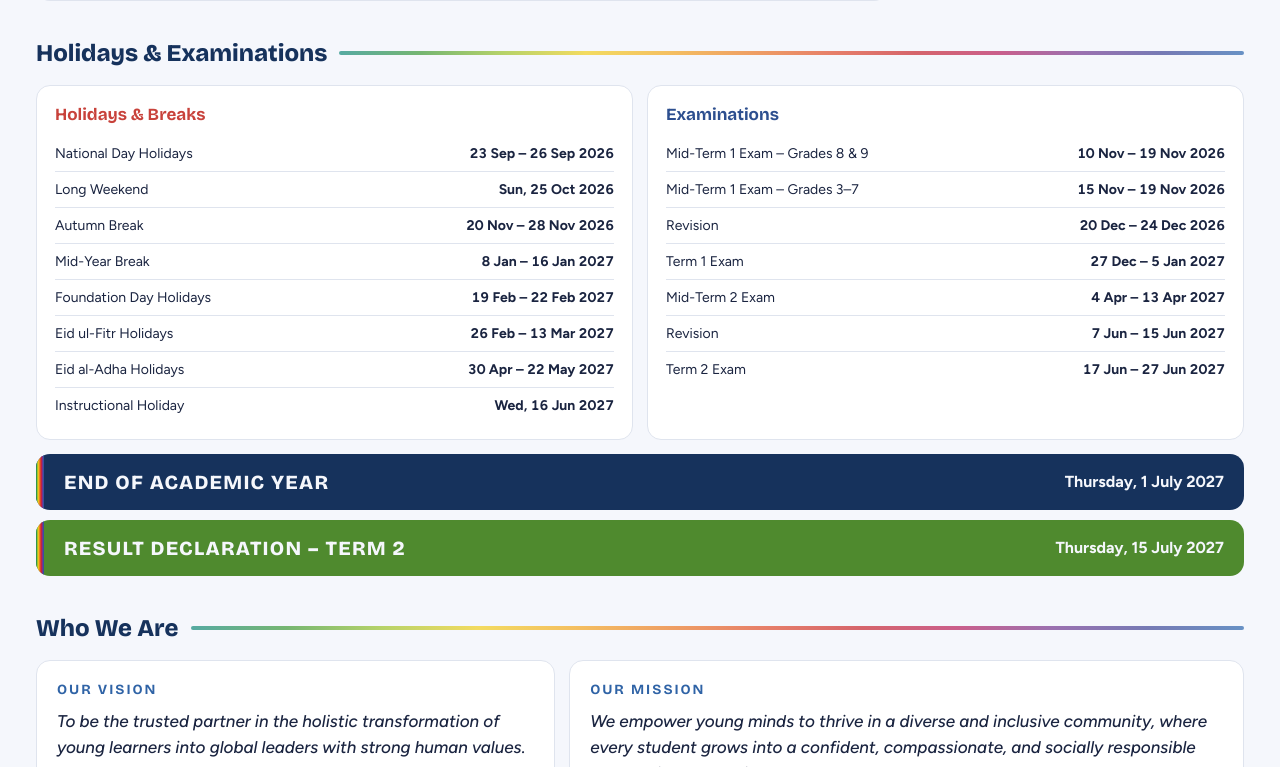
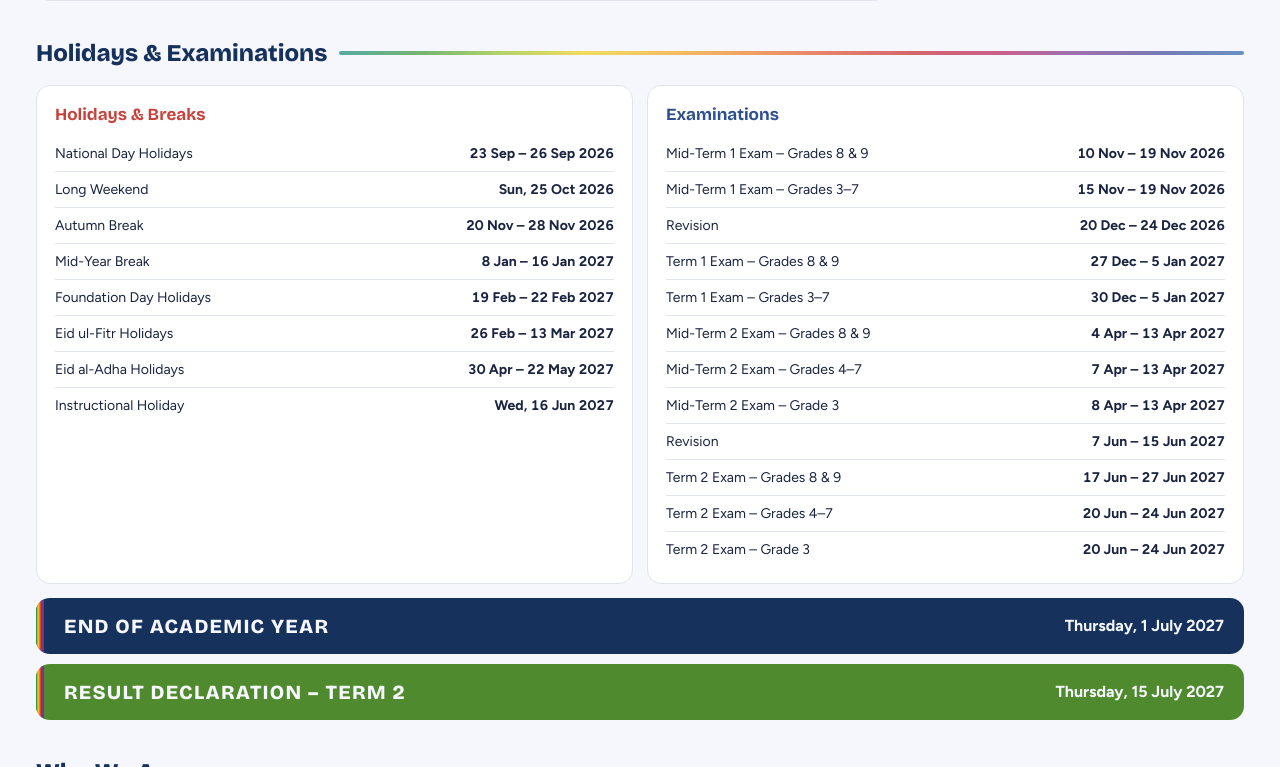
Before and after one commit to KENZSCHOOLS/kenz-academic-calendar-2026-27, a plain HTML site: page index.html in a window 1280 px wide. Shown: the part 1452-2219 px from the top of the page. Drawn offline with nearby package versions, Linux system fonts and the light colour scheme.

Commit message:
update the changes

```diff
--- a/index.html
+++ b/index.html
@@ -437,13 +437,14 @@ const ALL = {
       {"s": "2026-10-22", "e": null, "t": "Cabinet Result Announcement", "a": "إعلان نتائج انتخابات مجلس الطلاب", "c": "evt", "f": false},
       {"s": "2026-10-25", "e": null, "t": "Long Weekend", "a": "عطلة نهاية أسبوع مطوّلة", "c": "hol", "f": true},
       {"s": "2026-10-26", "e": "2026-10-29", "t": "First Aid Campaign", "a": "حملة الإسعافات الأولية", "c": "evt", "f": false},
-      {"s": "2026-11-01", "e": null, "t": "Cabinet Investiture Ceremony", "a": "حفل تنصيب مجلس الطلاب", "c": "evt", "f": false},
+      {"s": "2026-11-08", "e": null, "t": "Cabinet Investiture Ceremony", "a": "حفل تنصيب مجلس الطلاب", "c": "evt", "f": false},
       {"s": "2026-11-10", "e": "2026-11-19", "t": "Mid-Term 1 Exam – Grades 8 & 9", "a": "اختبارات منتصف الفصل الأول – الصفان 8 و9", "c": "exam", "f": true},
       {"s": "2026-11-15", "e": "2026-11-19", "t": "Mid-Term 1 Exam – Grades 3–7", "a": "اختبارات منتصف الفصل الأول – الصفوف 3–7", "c": "exam", "f": true},
       {"s": "2026-11-10", "e": "2026-11-19", "t": "Term 1 Test 1 – Islamic & IJT", "a": "الاختبار الأول للفصل الأول – التربية الإسلامية وIJT", "c": "exam", "f": true},
       {"s": "2026-11-19", "e": null, "t": "Children's Day Celebration", "a": "الاحتفال بيوم الطفل", "c": "evt", "f": false},
       {"s": "2026-11-20", "e": "2026-11-28", "t": "Autumn Break", "a": "إجازة الخريف", "c": "hol", "f": true},
       {"s": "2026-11-29", "e": null, "t": "Classes Resume", "a": "استئناف الدراسة", "c": "acad", "f": false},
+      {"s": "2026-11-29", "e": "2026-12-03", "t": "Project Week", "a": "أسبوع المشاريع", "c": "evt", "f": false},
       {"s": "2026-11-29", "e": null, "t": "D.E.A.R Day", "a": "يوم القراءة (D.E.A.R)", "c": "evt", "f": false},
       {"s": "2026-12-03", "e": null, "t": "Int'l Day of Persons with Disabilities – Special Assembly", "a": "اليوم الدولي للأشخاص ذوي الإعاقة – إذاعة مدرسية خاصة", "c": "evt", "f": false},
       {"s": "2026-12-05", "e": null, "t": "PTM", "a": "اجتماع أولياء الأمور", "c": "ptm", "f": false},
@@ -457,8 +458,9 @@ const ALL = {
       {"s": "2026-12-17", "e": null, "t": "SPARKS – Sports Day", "a": "SPARKS – اليوم الرياضي", "c": "evt", "f": false},
       {"s": "2026-12-18", "e": null, "t": "Arabic Day", "a": "اليوم العالمي للغة العربية", "c": "evt", "f": false},
       {"s": "2026-12-20", "e": "2026-12-24", "t": "Revision", "a": "المراجعة", "c": "exam", "f": true},
-      {"s": "2026-12-27", "e": "2027-01-05", "t": "Term 1 Exam", "a": "اختبارات نهاية الفصل الأول", "c": "exam", "f": true},
-      {"s": "2026-12-27", "e": "2027-01-05", "t": "Term 1 Test 2 – Islamic & IJT", "a": "الاختبار الثاني للفصل الأول – التربية الإسلامية وIJT", "c": "exam", "f": true},
+      {"s": "2026-12-27", "e": "2027-01-05", "t": "Term 1 Exam – Grades 8 & 9", "a": "اختبارات نهاية الفصل الأول – الصفان 8 و9", "c": "exam", "f": true},
+      {"s": "2026-12-30", "e": "2027-01-05", "t": "Term 1 Exam – Grades 3–7", "a": "اختبارات نهاية الفصل الأول – الصفوف 3–7", "c": "exam", "f": true},
+      {"s": "2026-12-20", "e": "2026-12-24", "t": "Term 1 Test 2 – Islamic & IJT", "a": "الاختبار الثاني للفصل الأول – التربية الإسلامية وIJT", "c": "exam", "f": true},
       {"s": "2027-01-04", "e": null, "t": "World Braille Day", "a": "اليوم العالمي للغة برايل", "c": "evt", "f": false},
       {"s": "2027-01-07", "e": null, "t": "Result Declaration", "a": "إعلان النتائج", "c": "acad", "f": false},
       {"s": "2027-01-08", "e": "2027-01-16", "t": "Mid-Year Break", "a": "إجازة منتصف العام", "c": "hol", "f": true},
@@ -474,9 +476,11 @@ const ALL = {
       {"s": "2027-02-14", "e": "2027-02-25", "t": "Quiz 2", "a": "الاختبار القصير الثاني", "c": "exam", "f": true},
       {"s": "2027-02-19", "e": "2027-02-22", "t": "Foundation Day Holidays", "a": "إجازة يوم التأسيس", "c": "hol", "f": true},
       {"s": "2027-02-22", "e": null, "t": "Saudi Founding Day", "a": "يوم التأسيس السعودي", "c": "hol", "f": false},
+      {"s": "2027-02-07", "e": "2027-02-11", "t": "Project Week", "a": "أسبوع المشاريع", "c": "evt", "f": false},
       {"s": "2027-02-25", "e": null, "t": "Saudi Founding Day Celebration", "a": "الاحتفال بيوم التأسيس السعودي", "c": "evt", "f": false},
       {"s": "2027-02-26", "e": "2027-03-13", "t": "Eid ul-Fitr Holidays", "a": "إجازة عيد الفطر", "c": "hol", "f": true},
       {"s": "2027-03-01", "e": null, "t": "Civil Defense Awareness", "a": "التوعية بالدفاع المدني", "c": "evt", "f": false},
+      {"s": "2027-03-03", "e": null, "t": "PEP (Online)", "a": "برنامج PEP (عن بُعد)", "c": "acad", "f": false},
       {"s": "2027-03-11", "e": null, "t": "Saudi Flag Day", "a": "يوم العلم السعودي", "c": "evt", "f": false},
       {"s": "2027-03-14", "e": null, "t": "Classes Resume", "a": "استئناف الدراسة", "c": "acad", "f": false},
       {"s": "2027-03-14", "e": "2027-03-17", "t": "Science & Discovery Week", "a": "أسبوع العلوم والاكتشاف", "c": "evt", "f": false},
@@ -484,7 +488,9 @@ const ALL = {
       {"s": "2027-03-18", "e": null, "t": "Curiosity", "a": "يوم الفضول العلمي", "c": "evt", "f": false},
       {"s": "2027-03-21", "e": null, "t": "Mother's Day – Special Assembly", "a": "يوم الأم – إذاعة مدرسية خاصة", "c": "evt", "f": false},
       {"s": "2027-03-22", "e": null, "t": "World Water Day – Special Assembly", "a": "اليوم العالمي للمياه – إذاعة مدرسية خاصة", "c": "evt", "f": false},
-      {"s": "2027-04-04", "e": "2027-04-13", "t": "Mid-Term 2 Exam", "a": "اختبارات منتصف الفصل الثاني", "c": "exam", "f": true},
+      {"s": "2027-04-04", "e": "2027-04-13", "t": "Mid-Term 2 Exam – Grades 8 & 9", "a": "اختبارات منتصف الفصل الثاني – الصفان 8 و9", "c": "exam", "f": true},
+      {"s": "2027-04-07", "e": "2027-04-13", "t": "Mid-Term 2 Exam – Grades 4–7", "a": "اختبارات منتصف الفصل الثاني – الصفوف 4–7", "c": "exam", "f": true},
+      {"s": "2027-04-08", "e": "2027-04-13", "t": "Mid-Term 2 Exam – Grade 3", "a": "اختبارات منتصف الفصل الثاني – الصف الثالث", "c": "exam", "f": true},
       {"s": "2027-04-04", "e": "2027-04-13", "t": "Term 2 Test 1 – Islamic & IJT", "a": "الاختبار الأول للفصل الثاني – التربية الإسلامية وIJT", "c": "exam", "f": true},
       {"s": "2027-04-07", "e": null, "t": "World Health Day – Special Assembly", "a": "يوم الصحة العالمي – إذاعة مدرسية خاصة", "c": "evt", "f": false},
       {"s": "2027-04-15", "e": null, "t": "World Art Day – Art Competition", "a": "اليوم العالمي للفن – مسابقة فنية", "c": "evt", "f": false},
@@ -497,10 +503,12 @@ const ALL = {
       {"s": "2027-05-27", "e": null, "t": "DREAMZ – Graduation & Year-End Party", "a": "DREAMZ – حفل التخرج وختام العام", "c": "evt", "f": false},
       {"s": "2027-06-07", "e": "2027-06-15", "t": "Revision", "a": "المراجعة", "c": "exam", "f": true},
       {"s": "2027-06-16", "e": null, "t": "Instructional Holiday", "a": "إجازة دراسية", "c": "hol", "f": true},
-      {"s": "2027-06-17", "e": "2027-06-27", "t": "Term 2 Exam", "a": "اختبارات نهاية الفصل الثاني", "c": "exam", "f": true},
-      {"s": "2027-06-17", "e": "2027-06-27", "t": "Term 2 Test 2 – Islamic & IJT", "a": "الاختبار الثاني للفصل الثاني – التربية الإسلامية وIJT", "c": "exam", "f": true},
+      {"s": "2027-06-17", "e": "2027-06-27", "t": "Term 2 Exam – Grades 8 & 9", "a": "اختبارات نهاية الفصل الثاني – الصفان 8 و9", "c": "exam", "f": true},
+      {"s": "2027-06-20", "e": "2027-06-24", "t": "Term 2 Exam – Grades 4–7", "a": "اختبارات نهاية الفصل الثاني – الصفوف 4–7", "c": "exam", "f": true},
+      {"s": "2027-06-20", "e": "2027-06-24", "t": "Term 2 Exam – Grade 3", "a": "اختبارات نهاية الفصل الثاني – الصف الثالث", "c": "exam", "f": true},
+      {"s": "2027-06-07", "e": "2027-06-15", "t": "Term 2 Test 2 – Islamic & IJT", "a": "الاختبار الثاني للفصل الثاني – التربية الإسلامية وIJT", "c": "exam", "f": true},
       {"s": "2026-10-15", "e": null, "t": "Fire Drill", "a": "تمرين الإخلاء الوهمي (الحريق)", "c": "evt", "f": false},
-      {"s": "2026-11-02", "e": null, "t": "PEP (Online) (Grades 3–9)", "a": "برنامج PEP (عن بُعد) (الصفوف 3–9)", "c": "acad", "f": false},
+      {"s": "2026-11-05", "e": null, "t": "PEP (Online)", "a": "برنامج PEP (عن بُعد)", "c": "acad", "f": false},
       {"s": "2026-11-07", "e": null, "t": "Fire Drill", "a": "تمرين الإخلاء الوهمي (الحريق)", "c": "evt", "f": false},
       {"s": "2027-02-18", "e": null, "t": "Fire Drill", "a": "تمرين الإخلاء الوهمي (الحريق)", "c": "evt", "f": false},
       {"s": "2027-04-28", "e": null, "t": "Fire Drill", "a": "تمرين الإخلاء الوهمي (الحريق)", "c": "evt", "f": false},
@@ -524,19 +532,20 @@ const ALL = {
       {"s": "2026-10-22", "e": null, "t": "Cabinet Result Announcement", "a": "إعلان نتائج انتخابات مجلس الطلاب", "c": "evt", "f": false},
       {"s": "2026-10-25", "e": null, "t": "Long Weekend", "a": "عطلة نهاية أسبوع مطوّلة", "c": "hol", "f": true},
       {"s": "2026-10-26", "e": "2026-10-29", "t": "First Aid Campaign", "a": "حملة الإسعافات الأولية", "c": "evt", "f": false},
-      {"s": "2026-11-01", "e": null, "t": "Cabinet Investiture Ceremony", "a": "حفل تنصيب مجلس الطلاب", "c": "evt", "f": false},
-      {"s": "2026-11-10", "e": "2026-11-19", "t": "Unit Test 1 – Term 1", "a": "اختبار الوحدة الأول – الفصل الأول", "c": "exam", "f": true},
-      {"s": "2026-11-08", "e": null, "t": "KG – Grade 1 Trip", "a": "رحلة الروضة والصف الأول", "c": "evt", "f": false},
-      {"s": "2026-11-10", "e": "2026-11-19", "t": "Term 1 Test 1 – Islamic & IJT", "a": "الاختبار الأول للفصل الأول – التربية الإسلامية وIJT", "c": "exam", "f": true},
+      {"s": "2026-11-08", "e": null, "t": "Cabinet Investiture Ceremony", "a": "حفل تنصيب مجلس الطلاب", "c": "evt", "f": false},
+      {"s": "2026-11-15", "e": "2026-11-19", "t": "Unit Test 1 – Term 1", "a": "اختبار الوحدة الأول – الفصل الأول", "c": "exam", "f": true},
+      {"s": "2026-11-08", "e": null, "t": "Field Trip", "a": "رحلة ميدانية", "c": "evt", "f": false},
+      {"s": "2026-11-15", "e": "2026-11-19", "t": "Term 1 Test 1 – Islamic", "a": "الاختبار الأول للفصل الأول – التربية الإسلامية", "c": "exam", "f": true},
       {"s": "2026-11-19", "e": null, "t": "Children's Day Celebration", "a": "الاحتفال بيوم الطفل", "c": "evt", "f": false},
       {"s": "2026-11-20", "e": "2026-11-28", "t": "Autumn Break", "a": "إجازة الخريف", "c": "hol", "f": true},
       {"s": "2026-11-29", "e": null, "t": "Classes Resume", "a": "استئناف الدراسة", "c": "acad", "f": false},
+      {"s": "2026-11-29", "e": "2026-12-03", "t": "Project Week", "a": "أسبوع المشاريع", "c": "evt", "f": false},
       {"s": "2026-11-29", "e": null, "t": "D.E.A.R Day", "a": "يوم القراءة (D.E.A.R)", "c": "evt", "f": false},
       {"s": "2026-12-03", "e": null, "t": "Int'l Day of Persons with Disabilities – Special Assembly", "a": "اليوم الدولي للأشخاص ذوي الإعاقة – إذاعة مدرسية خاصة", "c": "evt", "f": false},
       {"s": "2026-12-05", "e": null, "t": "PTM", "a": "اجتماع أولياء الأمور", "c": "ptm", "f": false},
       {"s": "2026-12-05", "e": null, "t": "KENZ Foundation Day", "a": "يوم تأسيس كنز", "c": "evt", "f": false},
       {"s": "2026-12-06", "e": null, "t": "KENZ Founding Day Celebration", "a": "الاحتفال بيوم تأسيس كنز", "c": "evt", "f": false},
-      {"s": "2026-12-06", "e": "2026-12-10", "t": "Term 1 Quiz – Islamic & IJT", "a": "الاختبار القصير للفصل الأول – التربية الإسلامية وIJT", "c": "exam", "f": true},
+      {"s": "2026-12-06", "e": "2026-12-10", "t": "Term 1 Quiz – Islamic", "a": "الاختبار القصير للفصل الأول – التربية الإسلامية", "c": "exam", "f": true},
       {"s": "2026-12-06", "e": "2026-12-10", "t": "Arabic Week", "a": "أسبوع اللغة العربية", "c": "evt", "f": false},
       {"s": "2026-12-13", "e": null, "t": "Friendship & Anti-Bullying – Special Assembly", "a": "الصداقة ومكافحة التنمر – إذاعة مدرسية خاصة", "c": "evt", "f": false},
       {"s": "2026-12-13", "e": null, "t": "D.E.A.R Day", "a": "يوم القراءة (D.E.A.R)", "c": "evt", "f": false},
@@ -544,8 +553,8 @@ const ALL = {
       {"s": "2026-12-17", "e": null, "t": "SPARKS – Sports Day", "a": "SPARKS – اليوم الرياضي", "c": "evt", "f": false},
       {"s": "2026-12-18", "e": null, "t": "Arabic Day", "a": "اليوم العالمي للغة العربية", "c": "evt", "f": false},
       {"s": "2026-12-20", "e": "2026-12-24", "t": "Revision", "a": "المراجعة", "c": "exam", "f": true},
-      {"s": "2026-12-27", "e": "2027-01-05", "t": "Unit Test 2 – Term 1", "a": "اختبار الوحدة الثاني – الفصل الأول", "c": "exam", "f": true},
-      {"s": "2026-12-27", "e": "2027-01-05", "t": "Term 1 Test 2 – Islamic & IJT", "a": "الاختبار الثاني للفصل الأول – التربية الإسلامية وIJT", "c": "exam", "f": true},
+      {"s": "2026-12-31", "e": "2027-01-05", "t": "Unit Test 2 – Term 1", "a": "اختبار الوحدة الثاني – الفصل الأول", "c": "exam", "f": true},
+      {"s": "2026-12-20", "e": "2026-12-24", "t": "Term 1 Test 2 – Islamic", "a": "الاختبار الثاني للفصل الأول – التربية الإسلامية", "c": "exam", "f": true},
       {"s": "2027-01-04", "e": null, "t": "World Braille Day", "a": "اليوم العالمي للغة برايل", "c": "evt", "f": false},
       {"s": "2027-01-07", "e": null, "t": "Result Declaration", "a": "إعلان النتائج", "c": "acad", "f": false},
       {"s": "2027-01-08", "e": "2027-01-16", "t": "Mid-Year Break", "a": "إجازة منتصف العام", "c": "hol", "f": true},
@@ -561,9 +570,11 @@ const ALL = {
       {"s": "2027-02-14", "e": "2027-02-25", "t": "Quiz 2", "a": "الاختبار القصير الثاني", "c": "exam", "f": true},
       {"s": "2027-02-19", "e": "2027-02-22", "t": "Foundation Day Holidays", "a": "إجازة يوم التأسيس", "c": "hol", "f": true},
       {"s": "2027-02-22", "e": null, "t": "Saudi Founding Day", "a": "يوم التأسيس السعودي", "c": "hol", "f": false},
+      {"s": "2027-02-07", "e": "2027-02-11", "t": "Project Week", "a": "أسبوع المشاريع", "c": "evt", "f": false},
       {"s": "2027-02-25", "e": null, "t": "Saudi Founding Day Celebration", "a": "الاحتفال بيوم التأسيس السعودي", "c": "evt", "f": false},
       {"s": "2027-02-26", "e": "2027-03-13", "t": "Eid ul-Fitr Holidays", "a": "إجازة عيد الفطر", "c": "hol", "f": true},
       {"s": "2027-03-01", "e": null, "t": "Civil Defense Awareness", "a": "التوعية بالدفاع المدني", "c": "evt", "f": false},
+      {"s": "2027-03-03", "e": null, "t": "PEP (Online)", "a": "برنامج PEP (عن بُعد)", "c": "acad", "f": false},
       {"s": "2027-03-11", "e": null, "t": "Saudi Flag Day", "a": "يوم العلم السعودي", "c": "evt", "f": false},
       {"s": "2027-03-14", "e": null, "t": "Classes Resume", "a": "استئناف الدراسة", "c": "acad", "f": false},
       {"s": "2027-03-14", "e": "2027-03-17", "t": "Science & Discovery Week", "a": "أسبوع العلوم والاكتشاف", "c": "evt", "f": false},
@@ -571,22 +582,22 @@ const ALL = {
       {"s": "2027-03-18", "e": null, "t": "Curiosity", "a": "يوم الفضول العلمي", "c": "evt", "f": false},
       {"s": "2027-03-21", "e": null, "t": "Mother's Day – Special Assembly", "a": "يوم الأم – إذاعة مدرسية خاصة", "c": "evt", "f": false},
       {"s": "2027-03-22", "e": null, "t": "World Water Day – Special Assembly", "a": "اليوم العالمي للمياه – إذاعة مدرسية خاصة", "c": "evt", "f": false},
-      {"s": "2027-04-04", "e": "2027-04-13", "t": "Unit Test 1 – Term 2", "a": "اختبار الوحدة الأول – الفصل الثاني", "c": "exam", "f": true},
-      {"s": "2027-04-04", "e": "2027-04-13", "t": "Term 2 Test 1 – Islamic & IJT", "a": "الاختبار الأول للفصل الثاني – التربية الإسلامية وIJT", "c": "exam", "f": true},
+      {"s": "2027-04-08", "e": "2027-04-13", "t": "Unit Test 1 – Term 2", "a": "اختبار الوحدة الأول – الفصل الثاني", "c": "exam", "f": true},
+      {"s": "2027-04-04", "e": "2027-04-13", "t": "Term 2 Test 1 – Islamic", "a": "الاختبار الأول للفصل الثاني – التربية الإسلامية", "c": "exam", "f": true},
       {"s": "2027-04-07", "e": null, "t": "World Health Day – Special Assembly", "a": "يوم الصحة العالمي – إذاعة مدرسية خاصة", "c": "evt", "f": false},
       {"s": "2027-04-15", "e": null, "t": "World Art Day – Art Competition", "a": "اليوم العالمي للفن – مسابقة فنية", "c": "evt", "f": false},
       {"s": "2027-04-17", "e": null, "t": "PTM", "a": "اجتماع أولياء الأمور", "c": "ptm", "f": false},
       {"s": "2027-04-18", "e": null, "t": "World Heritage Day – Traditional Attire", "a": "يوم التراث العالمي – الزي التقليدي", "c": "evt", "f": false},
-      {"s": "2027-04-25", "e": "2027-04-29", "t": "Term 2 Quiz – Islamic & IJT", "a": "الاختبار القصير للفصل الثاني – التربية الإسلامية وIJT", "c": "exam", "f": true},
+      {"s": "2027-04-25", "e": "2027-04-29", "t": "Term 2 Quiz – Islamic", "a": "الاختبار القصير للفصل الثاني – التربية الإسلامية", "c": "exam", "f": true},
       {"s": "2027-04-25", "e": null, "t": "D.E.A.R Day", "a": "يوم القراءة (D.E.A.R)", "c": "evt", "f": false},
       {"s": "2027-04-30", "e": "2027-05-22", "t": "Eid al-Adha Holidays", "a": "إجازة عيد الأضحى", "c": "hol", "f": true},
       {"s": "2027-05-23", "e": null, "t": "Classes Resume", "a": "استئناف الدراسة", "c": "acad", "f": false},
       {"s": "2027-05-27", "e": null, "t": "DREAMZ – Graduation & Year-End Party", "a": "DREAMZ – حفل التخرج وختام العام", "c": "evt", "f": false},
-      {"s": "2027-06-07", "e": "2027-06-15", "t": "Revision", "a": "المراجعة", "c": "exam", "f": true},
-      {"s": "2027-06-16", "e": null, "t": "Instructional Holiday", "a": "إجازة دراسية", "c": "hol", "f": true},
-      {"s": "2027-06-17", "e": "2027-06-27", "t": "Unit Test 2 – Term 2", "a": "اختبار الوحدة الثاني – الفصل الثاني", "c": "exam", "f": true},
-      {"s": "2027-06-17", "e": "2027-06-27", "t": "Term 2 Test 2 – Islamic & IJT", "a": "الاختبار الثاني للفصل الثاني – التربية الإسلامية وIJT", "c": "exam", "f": true},
+      {"s": "2027-06-06", "e": "2027-06-10", "t": "Revision", "a": "المراجعة", "c": "exam", "f": true},
+      {"s": "2027-06-13", "e": "2027-06-17", "t": "Unit Test 2 – Term 2", "a": "اختبار الوحدة الثاني – الفصل الثاني", "c": "exam", "f": true},
+      {"s": "2027-06-07", "e": "2027-06-15", "t": "Term 2 Test 2 – Islamic", "a": "الاختبار الثاني للفصل الثاني – التربية الإسلامية", "c": "exam", "f": true},
       {"s": "2026-10-15", "e": null, "t": "Fire Drill", "a": "تمرين الإخلاء الوهمي (الحريق)", "c": "evt", "f": false},
+      {"s": "2026-11-04", "e": null, "t": "PEP (Online)", "a": "برنامج PEP (عن بُعد)", "c": "acad", "f": false},
       {"s": "2026-11-07", "e": null, "t": "Fire Drill", "a": "تمرين الإخلاء الوهمي (الحريق)", "c": "evt", "f": false},
       {"s": "2027-02-18", "e": null, "t": "Fire Drill", "a": "تمرين الإخلاء الوهمي (الحريق)", "c": "evt", "f": false},
       {"s": "2027-04-28", "e": null, "t": "Fire Drill", "a": "تمرين الإخلاء الوهمي (الحريق)", "c": "evt", "f": false},
```
